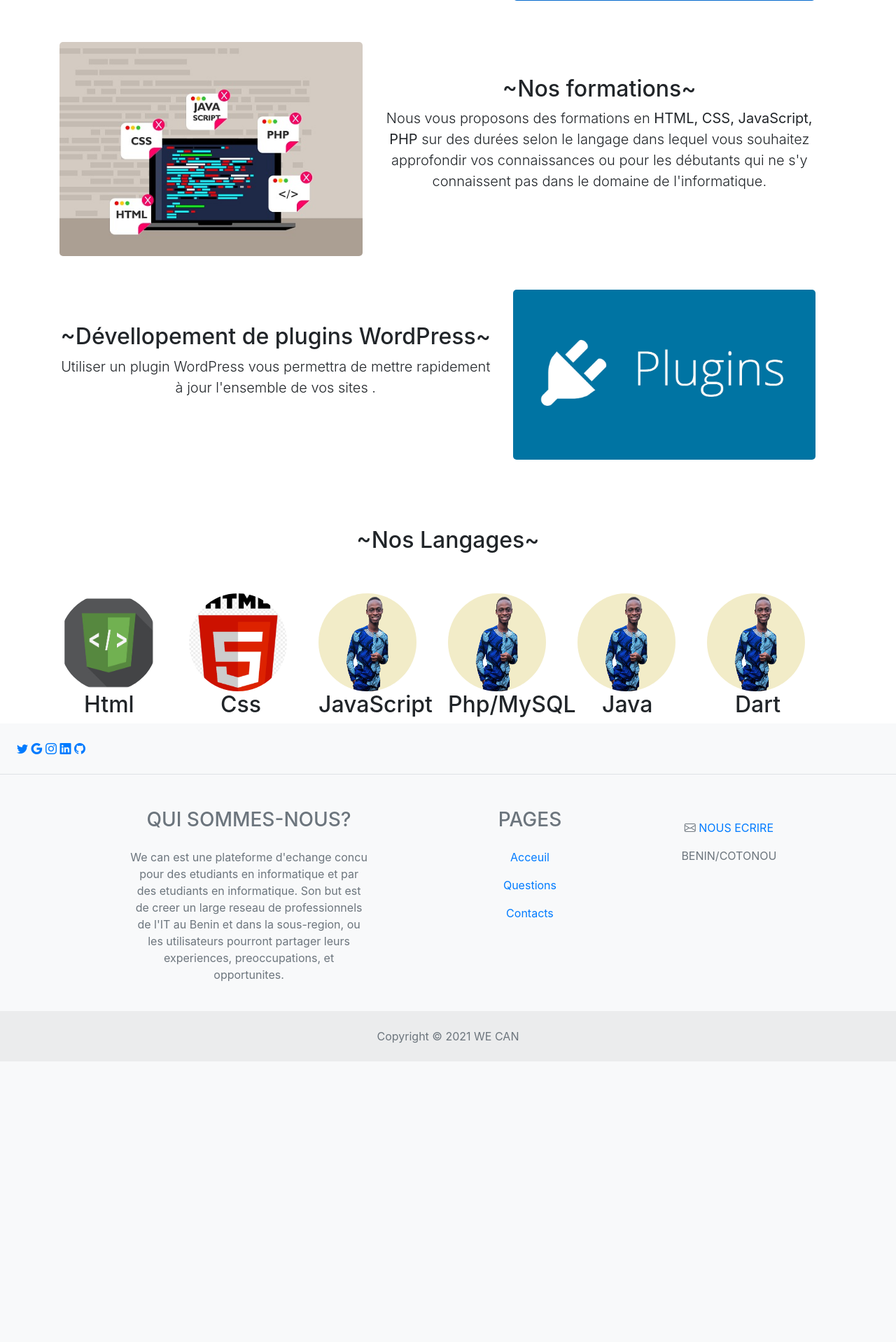
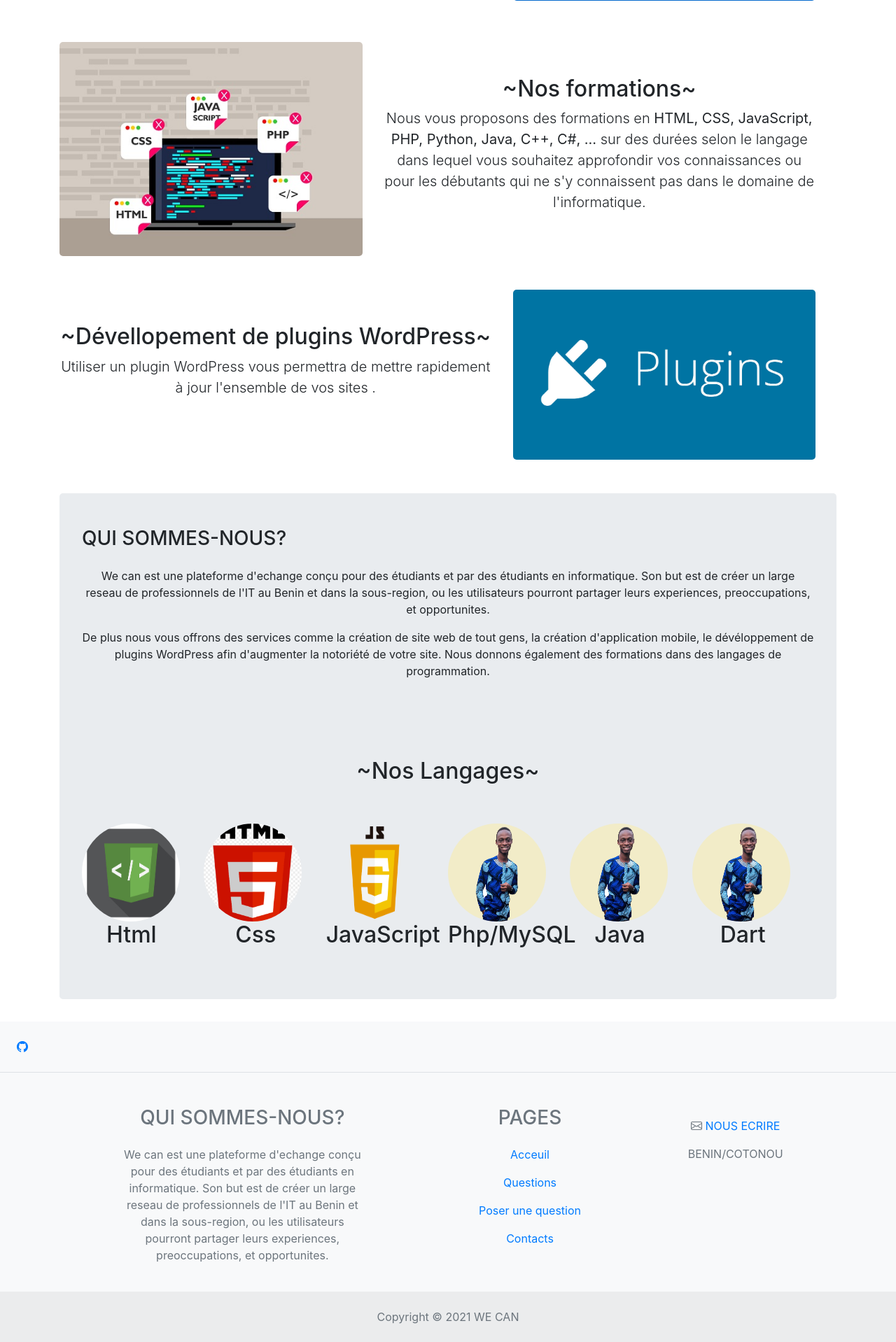
Before and after one commit to charlesTech8/projet1_Question, a PHP site: page /projet1Question/controler/index.php?pg=2a9e0c7baf1cb5b706656fcfcec240ed in a window 1280 px wide. Shown: the part 1011-2929 px from the top of the page at 70% size. Before the commit the page ends 2528 px from the top, so only its background shows below. Run offline with PHP 8.4, Linux system fonts and the light colour scheme; some libraries are stand-ins or nearby versions.

Commit message:
Correction

```diff
--- a/vue/menuF/footer.php
+++ b/vue/menuF/footer.php
@@ -6,22 +6,7 @@
   >
     <!-- Right -->
     <div>
-      <a href="" class="me-4 text-reset">
-        <i class="bi bi-facebook-f"></i>
-      </a>
-      <a href="" class="me-4 text-reset">
-        <i class="bi bi-twitter"></i>
-      </a>
-      <a href="" class="me-4 text-reset">
-        <i class="bi bi-google"></i>
-      </a>
-      <a href="" class="me-4 text-reset">
-        <i class="bi bi-instagram"></i>
-      </a>
-      <a href="" class="me-4 text-reset">
-        <i class="bi bi-linkedin"></i>
-      </a>
-      <a href="" class="me-4 text-reset">
+      <a href="https://github.com/charlesTech8/projet1_Question.git" class="me-4 text-reset">
         <i class="bi bi-github"></i>
       </a>
     </div>
@@ -41,7 +26,7 @@
           </h3>
           <p >
             <!--texte de presentation-->
-            We can est une plateforme d'echange concu pour des etudiants en informatique et par des etudiants en informatique. Son but est de creer un large reseau de professionnels de l'IT au Benin et dans la sous-region, ou les utilisateurs pourront partager leurs experiences, preoccupations, et opportunites.
+            We can est une plateforme d'echange conçu pour des étudiants et par des étudiants en informatique. Son but est de créer un large reseau de professionnels de l'IT au Benin et dans la sous-region, ou les utilisateurs pourront partager leurs experiences, preoccupations, et opportunites.
           </p>
         </div>
         <!-- Grid column -->
@@ -59,7 +44,10 @@
             <a href="../controler/index.php?pg=<?php echo md5('question') ?>" class="text-reset">Questions</a>
           </p>
           <p>
-            <a href="index.php?pg=contactme" class="text-reset">Contacts</a>
+            <a href="../controler/index.php?pg=<?= md5('askform'); ?>" class="text-reset">Poser une question</a>
+          </p>
+          <p>
+            <a href="../controler/index.php?pg=<?php echo md5('contactus') ?>" class="text-reset">Contacts</a>
           </p>
         </div>
         <!-- Grid column -->
--- a/vue/public_vue/accueil.php
+++ b/vue/public_vue/accueil.php
@@ -35,7 +35,7 @@
         <div class="row pt-5">
             <div class="col-sm-7 order-md-2 pt-5 text-center">
                 <h2>~Nos formations~</h2>
-                <p class="lead">Nous vous proposons des formations en <strong>HTML, CSS, JavaScript, PHP</strong> sur des durées selon le langage dans lequel vous souhaitez approfondir vos connaissances ou pour les débutants qui ne s'y connaissent pas dans le domaine de l'informatique. </p>
+                <p class="lead">Nous vous proposons des formations en <strong>HTML, CSS, JavaScript, PHP, Python, Java, C++, C#, ...</strong> sur des durées selon le langage dans lequel vous souhaitez approfondir vos connaissances ou pour les débutants qui ne s'y connaissent pas dans le domaine de l'informatique. </p>
             </div>
             <div class="col-sm-5 order-md-1">
                 <img style="border-radius: 5px;" src="http://localhost/projet1Question/vue/image/formation.jpg" class="featurette-image img-fluid mx-auto" data-src="holder.js/500x500/auto" alt="Generic placeholder image">
@@ -53,39 +53,60 @@
         </div>
     </div>
     <div class="pt-5"></div>
+    <div class="jumbotron pt-5">
+    <h3 class="text-uppercase fw-bold mb-4">
+           Qui sommes-nous?
+          </h3>
+          <p class="text-center">
+            <!--texte de presentation-->
+            We can est une plateforme d'echange conçu pour des étudiants et par des étudiants en informatique.
+            Son but est de créer un large reseau de professionnels de l'IT au Benin et dans la sous-region,
+            ou les utilisateurs pourront partager leurs experiences, preoccupations, et opportunites.
+          </p>
+
+          <p class="text-center">
+            <!--texte de presentation-->
+            De plus nous vous offrons des services comme la création de site web de tout gens, la création d'application mobile,
+            le dévéloppement de plugins WordPress afin d'augmenter la notoriété de votre site. Nous donnons également des formations
+            dans des langages de programmation.
+          </p>
+
+          <div class="pt-5"></div>
     <h2 class="text-center pt-5">~Nos Langages~</h2>
     <div class="container row">
         <!-- Three columns of text below the carousel -->
         <div class="row pt-5">
             <div class="col-sm-2 pr-5">
-                <img class="rounded-circle" src="http://localhost/projet1Question/vue/image/code.jpg" alt="Generic placeholder image" width="140" height="140">
+                <img class="rounded-circle" src="../vue/image/code.jpg" alt="Generic placeholder image" width="140" height="140">
                 <h2 style="padding-left: 35px;">Html</h2>
             </div>
             <div class="col-sm-2">
-                <img class="rounded-circle" src="http://localhost/projet1Question/vue/image/logohtml.jpg" alt="Generic placeholder image" width="140" height="140">
+                <img class="rounded-circle" src="../vue/image/logohtml.jpg" alt="Generic placeholder image" width="140" height="140">
                 <h2 style="padding-left: 45px;">Css</h2>
 
             </div><!-- /.col-lg-4 -->
             <div class="col-sm-2">
-                <img class="rounded-circle" src="http://localhost/projet1Question/vue/image/aut.jpg" alt="Generic placeholder image" width="140" height="140">
+                <img class="rounded-circle" src="../vue/image/js.png" alt="Generic placeholder image" width="140" height="140">
                 <h2>JavaScript</h2>
 
             </div><!-- /.col-lg-4 -->
             <div class="col-sm-2">
-                <img class="rounded-circle" src="http://localhost/projet1Question/vue/image/aut.jpg" alt="Generic placeholder image" width="140" height="140">
+                <img class="rounded-circle" src="../vue/image/aut.jpg" alt="Generic placeholder image" width="140" height="140">
                 <h2>Php/MySQL</h2>
 
             </div><!-- /.col-lg-4 -->
             <div class="col-sm-2">
-                <img class="rounded-circle" src="http://localhost/projet1Question/vue/image/aut.jpg" alt="Generic placeholder image" width="140" height="140">
+                <img class="rounded-circle" src="../vue/image/aut.jpg" alt="Generic placeholder image" width="140" height="140">
                 <h2 style="padding-left: 35px;">Java</h2>
 
             </div><!-- /.col-lg-4 -->
             <div class="col-sm-2">
-                <img class="rounded-circle" src="http://localhost/projet1Question/vue/image/aut.jpg" alt="Generic placeholder image" width="140" height="140">
+                <img class="rounded-circle" src="../vue/image/aut.jpg" alt="Generic placeholder image" width="140" height="140">
                 <h2 style="padding-left: 40px;">Dart</h2>
 
             </div><!-- /.col-lg-4 -->
         </div><!-- /.row -->
     </div>
+    </div>
+
 </div>
--- a/vue/public_vue/askform.php
+++ b/vue/public_vue/askform.php
@@ -21,7 +21,7 @@ if (!isset($_SESSION['id_user']) || empty($_SESSION['id_user'])) {
             }
           ?>
         <p class="alert alert-primary text-center brush-xml" role="alert">
-          NB: Posez votre question tout en permettant autres membres de vous comprendre afin de vous aider à trouver une solution à votre problème.
+          NB: Posez votre question tout en facilitant la compréhension aux autres membres ce qui leur permettra de trouver une solution à votre problème.
         </p>
         <form action="../module/askMod/askformMod.php" method="post" enctype="multipart/form-data">
           <p>
--- a/vue/public_vue/question_vue.php
+++ b/vue/public_vue/question_vue.php
@@ -16,7 +16,7 @@
             <div class="row">
                 <div class="col-sm-4"></div>
                 <div class="col-sm-4">
-                    <p class="alert alert-danger">Désolé une telle question a été déjà posée</p>
+                    <p class="alert alert-danger">Désolé cette question à déjà été posée</p>
                 </div>
             </div>
         <?php
```
Also changed, not shown: vue/connect_vue/contactus.php (+51 -56 lines), documents/64accueil.jpg (added), vue/image/javascript-logo-png.png (deleted), vue/image/js.png (added).
